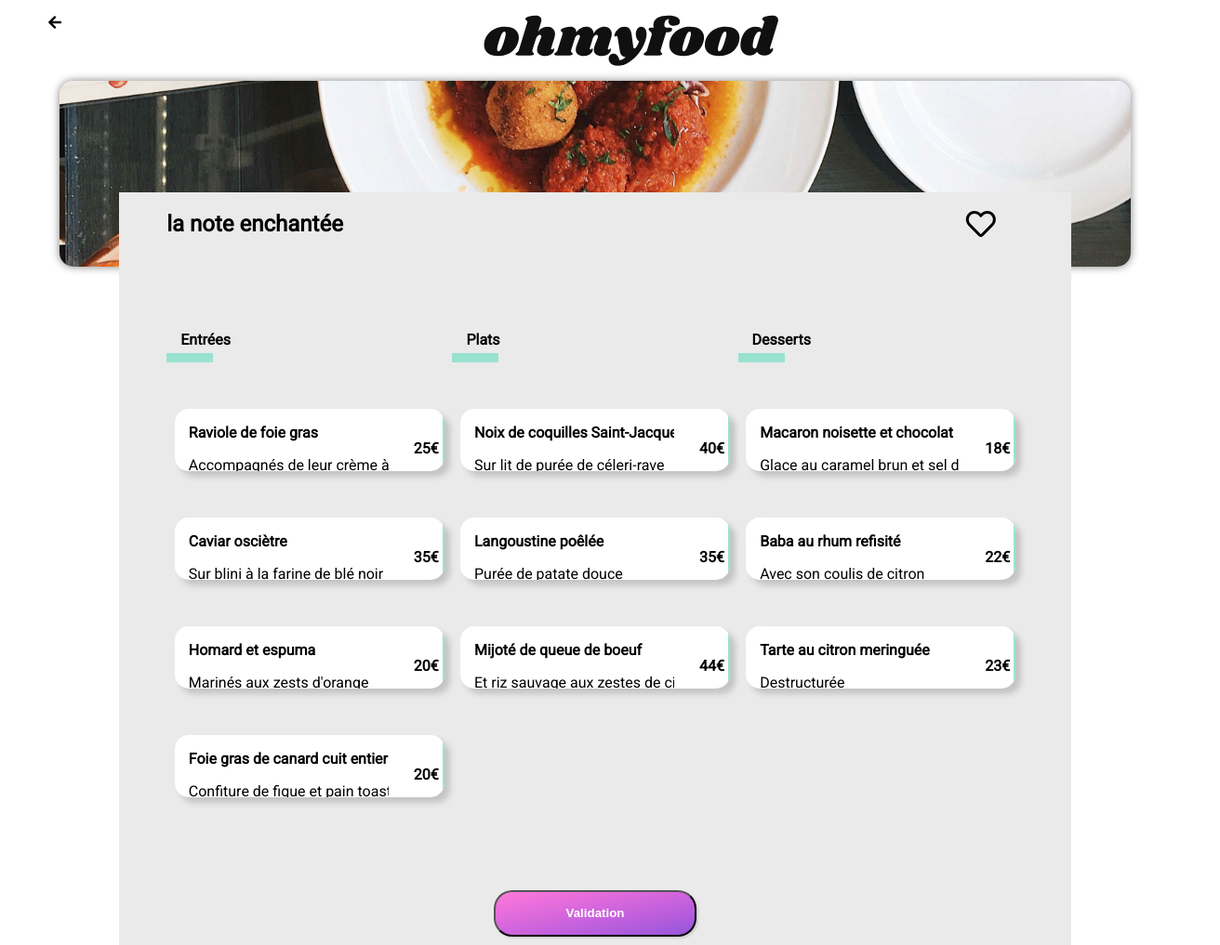
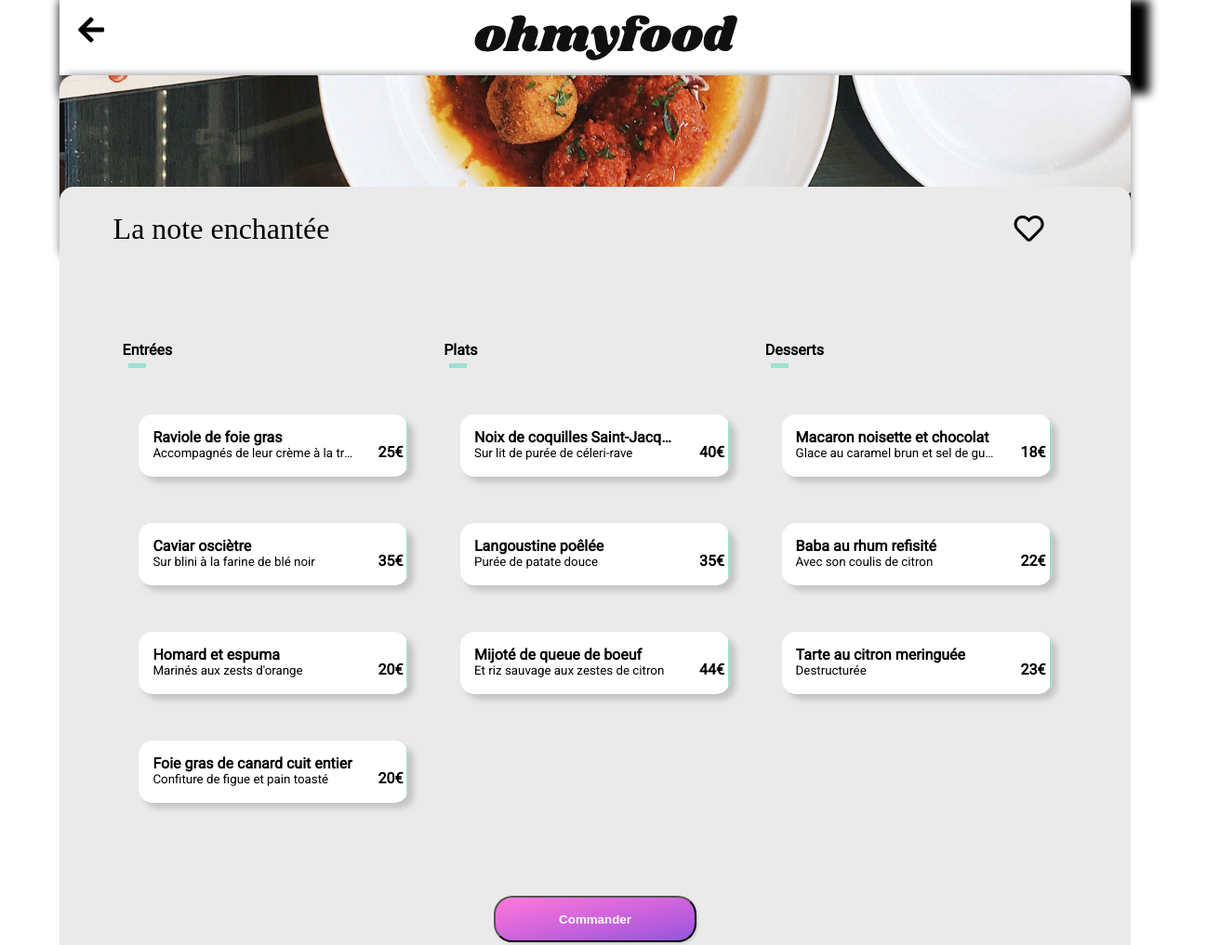
Before and after one commit to lls77580/LudovicLheveder_3_03032021, a website: page Restaurant_2.html in a window 1280 px wide. Shown: the top 1017 px of the page at 93% size, 1312 px wide, since content can reach past the window. Drawn offline with Linux system fonts and the light colour scheme; a web font is replaced by a local one.

Commit message:
commit final

```diff
--- a/Restaurant_2.html
+++ b/Restaurant_2.html
@@ -1,5 +1,6 @@
 <!DOCTYPE HTML>
 <html lang="fr">
+
 <head>
     <meta charset="UTF-8">
     <meta name="viewport" content="width=device-width, initial-scale=1.0">
@@ -9,15 +10,16 @@
     <link rel="stylesheet" href="public/css/prefixed/style.css">
     <title>La palette du goût</title>
 </head>
+
 <body>
-    <header >
-    <p class="header_restaurant"><a href="index.html"><i class="fas fa-x fa-arrow-left"></i></a><img src=images/logo/ohmyfood@2x.svg alt="logo" class="header_logo"></p>
+    <header>
+        <p class="header_restaurant"><a href="index.html"><i class="fas fa-2x fa-arrow-left"></i></a><img src=images/logo/ohmyfood@2x.svg alt="logo" class="header_logo"></p>
     </header>
     <div class="menu">
-        <img src=images/restaurants/stil-u2Lp8tXIcjw-unsplash.jpg alt=picture_restaurant  class="menu_restaurant--picture lapalettedugout">
+        <img src=images/restaurants/stil-u2Lp8tXIcjw-unsplash.jpg alt=picture_restaurant class="menu_restaurant--picture lapalettedugout">
         <section class="menu_restaurant">
             <div class=menu_restaurant--header>
-                <H2 class="menu_restaurant--header--titre titre title">la note enchantée</h2>
+                <H2 class="menu_restaurant--header--titre titre title">La note enchantée</h2>
                 <i class="far fa-heart fa-2x menu_restaurant--header--favoris favoris awesome_favoris" aria-hidden="false"></i>
                 <i class="fas fa-heart fa-2x menu_restaurant--header--favoris--bis favoris awesome_favoris" aria-hidden="true"></i>
             </div>
@@ -134,7 +136,7 @@
                     <div class="validation_area"><i class="fas fa-check check"></i></div>
                 </div>
             </div>
-            <input type="button" value="Validation" class="validation_btn btn">
+            <input type="button" value="Commander" class="validation_btn btn">
         </section>
     </div>
     <footer>
@@ -145,4 +147,5 @@
         <a href="mailto:contact@ohmyfood.com" class="footer_contact">Contact</a>
     </footer>
 </body>
+
 </html>
--- a/sass/base/_base.scss
+++ b/sass/base/_base.scss
@@ -1,45 +1,41 @@
-
-body{
+body {
     width: 90vw;
-margin: auto;
-@media screen and (max-width: 1300px) {
-width: 95vw;
+    display: flex;
+    flex-direction: column;
+    justify-content: center;
     margin: auto;
 }
-@media screen and (max-width: 700px) {
-width: 90vw;
-}
-@media screen and (max-width: 500px) {
-  width: 90vw;
-}
+
+a {
+    text-decoration: none;
 }
 
-a{
-text-decoration: none;
-}
+
 /**Section recherche 1ère partie**/
-.city{
+
+.city {
     background: $quaternarycolor;
     padding-bottom: 20px;
 }
-.city_search{
-    display:flex;
+
+.city_search {
+    display: flex;
     flex-direction: row;
     background-color: $quinarycolor;
     height: max-content;
     align-content: center;
     justify-content: center;
-    &_input{
+    &_input {
         background-color: $quinarycolor;
         height: 100%;
         border: none;
         width: auto;
         width: max-content;
     }
-    &_marker{
+    &_marker {
         display: flex;
     }
-    &_presentation--title{
+    &_presentation--title {
         padding: 2vw;
         display: flex;
         justify-content: center;
@@ -68,7 +64,7 @@ flex-direction: row;
     }
 }
 
-.secondaire{
+.secondaire {
     display: flex;
     justify-content: center;
     align-content: center;
@@ -78,28 +74,25 @@ background-color: $quaternarycolor;
     margin-bottom: 10px;
 }
 
+
 /**seconde partie filtres de recherches**/
 
-.filterrestaurant{
+.filterrestaurant {
     display: grid;
     grid-template-columns: auto auto auto;
     grid-template-rows: auto auto;
     grid-column-gap: 5vw;
     grid-row-gap: 20px;
-margin : 0 3vw 40px 3vw;
     align-content: center;
     justify-content: center;
+    margin-bottom: 40px;
     @media screen and (max-width: 1000px) {
         display: flex;
         flex-direction: column;
         align-content: flex-start;
         justify-content: flex-start;
-@media screen and (max-width){
-margin: auto;
-
     }
-}
-&_titre{
+    &_titre {
         grid-row-start: 1;
         grid-column-start: 1;
         grid-column-end: 4;
@@ -109,22 +102,21 @@ grid-row: 1;
             text-align: center;
         }
     }
-&_1{
+    &_1 {
         grid-row: 2;
         grid-column: 1;
         @media screen and (max-width: 700px) {
             grid-row: 2;
         }
     }
-&_2{
+    &_2 {
         grid-column: 2;
         grid-row: 2;
         @media screen and (max-width: 700px) {
             grid-row: 3;
-
         }
     }
-&_3{
+    &_3 {
         grid-column: 3;
         grid-row: 2;
         @media screen and (max-width: 700px) {
@@ -132,7 +124,8 @@ grid-row: 4;
         }
     }
 }
-.btn_restaurant{
+
+.btn_restaurant {
     display: grid;
     align-content: center;
     text-align: center;
@@ -148,7 +141,7 @@ grid-row: 4;
     z-index: 1;
     &:hover {
         border-radius: 20px;
-      .awesome_restaurant{
+        .awesome_restaurant {
             color: $primarycolor;
         }
         &::after {
@@ -167,14 +160,13 @@ grid-row: 4;
         opacity: 0;
         z-index: -1;
         transition: opacity 250ms;
-
     }
 }
 
 
 /**Partie restaurant**/
-.selectionrestaurants
-{
+
+.selectionrestaurants {
     display: grid;
     grid-template-rows: 45px auto auto;
     grid-template-columns: auto auto;
@@ -182,14 +174,12 @@ grid-row: 4;
     padding-bottom: 25px;
     background-color: $quinarycolor;
     padding: 0 2vw 4vw 5vw;
-  @media screen and (max-width: 700px)
-  {
+    @media screen and (max-width: 700px) {
         display: flex;
         flex-direction: column;
         gap: 40px;
     }
-  &_titre
-  {
+    &_titre {
         grid-row: 1;
         grid-column: 1;
         float: left;
@@ -197,18 +187,16 @@ grid-row: 4;
         margin-left: 0;
         margin-bottom: 50px;
     }
-  &_choix
-  {
+    &_choix {
         display: grid;
         grid-template-columns: 80% 20%;
         grid-template-rows: 75% 1rem 1rem 1rem;
         width: 100%;
         height: 252px;
         position: relative;
-    &--picture
-    {
+        &--picture {
             display: grid;
-      grid-column-start:  1;
+            grid-column-start: 1;
             grid-column-end: 3;
             grid-row-start: 1;
             width: 100%;
@@ -222,35 +210,30 @@ grid-row: 4;
             margin-top: 0;
             border-top-left-radius: 15px;
             border-top-right-radius: 15px;
-      @media screen and (max-width: 700px)
-      {
+            @media screen and (max-width: 700px) {
                 height: 15vw;
                 object-fit: cover;
                 overflow: hidden;
             }
-      @media screen and (max-width: 700px)
-      {
+            @media screen and (max-width: 700px) {
                 display: grid;
                 grid-template-columns: auto auto;
                 grid-template-rows: 82% 1rem 1rem 0.5rem;
                 height: 100%;
             }
         }
-    &--nom
-    {
+        &--nom {
             grid-row-start: 2;
             grid-column: 1;
             justify-content: flex-start;
             align-content: flex-start;
             padding-left: 15px;
-      @media screen and (max-width: 700px )
-      {
+            @media screen and (max-width: 700px) {
                 display: flex;
                 justify-content: flex-start;
             }
         }
-    &--quartier
-    {
+        &--quartier {
             grid-column: 1;
             grid-row-start: 3;
             text-align: left;
@@ -258,8 +241,8 @@ grid-row: 4;
             justify-content: flex-start;
             padding-left: 15px;
         }
-    &--favoris, &--favoris--bis
-    {
+        &--favoris,
+        &--favoris--bis {
             grid-column: 2;
             grid-row-start: 2;
             grid-row-end: 4;
@@ -269,17 +252,17 @@ grid-row: 4;
             width: auto;
             height: 45px;
         }
-  &--favoris{
+        &--favoris {
             z-index: 2;
             color: black;
             transition: all 1s ease-in-out;
             background-color: #FFF;
-  &--bis{
+            &--bis {
                 z-index: 1;
                 color: $primarycolor;
             }
         }
-  &--favoris--bis{
+        &--favoris--bis {
             z-index: 1;
             background: -webkit-gradient(linear, left top, left bottom, from(#9356DC), to(#FF79DA));
             background-clip: border-box;
@@ -287,11 +270,10 @@ color: $primarycolor;
             -webkit-text-fill-color: transparent;
         }
     }
-.selectionrestaurants_choix--favoris:hover{
+    .selectionrestaurants_choix--favoris:hover {
         opacity: 0;
     }
-
-.restaurant{
+    .restaurant {
         display: grid;
         grid-template-columns: auto auto;
         grid-template-rows: auto auto auto;
@@ -301,19 +283,19 @@ max-height: 100%;
         background-color: white;
         border-radius: 20px;
         margin-top: 2vw;
-&_1{
+        &_1 {
             grid-row-start: 2;
             grid-column-start: 1;
         }
-&_2{
+        &_2 {
             grid-row-start: 2;
             grid-column-start: 2;
         }
-&_3{
+        &_3 {
             grid-row-start: 3;
             grid-column-start: 1;
         }
-&_4{
+        &_4 {
             grid-row-start: 3;
             grid-column-start: 2;
         }
@@ -325,15 +307,16 @@ height: max-content;
         }
     }
 }
-.restaurant_nouveau{
+
+.restaurant_nouveau {
     position: absolute;
     right: 10px;
     top: 10px;
-  background:$tertiarycolor;
+    background: $tertiarycolor;
     width: max-content;
     height: max-content;
     z-index: 1;
-  color: darken($tertiarycolor,50%);
+    color: darken($tertiarycolor, 50%);
     padding: 10px;
     border-radius: 5px;
     display: flex;
--- a/sass/base/_typography.scss
+++ b/sass/base/_typography.scss
@@ -1,23 +1,41 @@
-.texte{
+    .texte {
         font-family: "roboto";
         color: black;
         font-size-adjust: inherit;
         text-overflow: ellipsis;
+    }
 
-}
-.title{
+    .title {
         font-weight: bolder;
         font-family: "roboto";
         color: black;
         font-size-adjust: inherit;
         text-overflow: ellipsis;
     }
-.number{
+
+    .number {
         font-family: "roboto";
         font-size: 1em;
         color: white;
     }
-a{
+
+    a {
         text-decoration: none;
         color: white;
     }
+
+    .menu_restaurant--header--titre {
+        font-family: 'Shrikhand';
+        font-weight: lighter;
+        font-size: 2em;
+        font-size-adjust: inherit;
+    }
+
+    .contenu {
+        &_entree,
+        &_plat,
+        &_dessert {
+            font-weight: lighter;
+            font-size: smaller;
+        }
+    }
--- a/sass/layout/_header.scss
+++ b/sass/layout/_header.scss
@@ -1,4 +1,4 @@
-.header_logo{
+.header_logo {
     font-family: 'Shrikhand';
     width: 25%;
     height: auto;
@@ -8,22 +8,20 @@
     align-content: center;
     color: $primarycolor;
     margin: auto;
-        @media screen and (max-width: 480px){
+    @media screen and (max-width: 480px) {
         width: 50%;
         height: auto;
     }
 }
-    header{
-        box-shadow: 10px 10px 10px 10px solid darken($senarycolor,20%);
-        width: 100vw;
+
+header {
+    box-shadow: 10px 10px 10px 10px darken($senarycolor, 20%);
 }
 
-
-
-footer{
+footer {
     height: 100px;
     background-color: $senarycolor;
-display:grid;
+    display: grid;
     grid-template-columns: auto auto auto auto;
     grid-template-rows: auto;
     justify-content: space-around;
@@ -31,38 +29,33 @@ color: white;
     font-family: "roboto";
     padding-bottom: 30px;
     margin-top: 45px;
-
-
-@media screen and (max-width: 700px ) {
+    @media screen and (max-width: 700px) {
         display: flex;
         flex-direction: column;
         align-content: center;
         justify-content: center;
-text-align: center;
         padding-left: 20px;
-
     }
-@media screen and (max-width: 700px ) {
+    @media screen and (max-width: 700px) {
         display: flex;
         flex-direction: column;
-align-content: center;
-justify-content: center;
-text-align: left;
+        align-content: flex-start;
+        justify-content: flex-start;
         padding-left: 20px;
-
     }
-@media screen and (max-width: 400px ) {
+    @media screen and (max-width: 400px) {
         display: flex;
         flex-direction: column;
-    align-content: center;
-    justify-content: center;
-    text-align: left;
+        align-content: flex-start;
+        justify-content: flex-start;
         padding-left: 20px;
+        line-height: 150%;
+        height: max-content;
     }
 }
 
-.footer{
-&_logo{
+.footer {
+    &_logo {
         color: white;
         grid-row-start: 1;
         grid-column: 1;
@@ -73,24 +66,31 @@ display: flex;
             align-content: flex-start;
             justify-content: flex-start;
             flex-direction: column;
-
         }
     }
-&_mentions{
+    &_mentions {
         grid-column: 3;
         grid-row: 2;
     }
-&_proposition{
+    &_proposition {
         grid-column: 1;
         grid-row: 2;
     }
-&_partenaire{
+    &_partenaire {
         grid-column: 2;
         grid-row: 2;
     }
-&_contact{
-color:white;
+    &_contact {
+        color: white;
         grid-column: 4;
         grid-row: 2;
     }
 }
+
+.fa-hands-helping {
+    padding-right: 10px;
+}
+
+.fa-utensils {
+    padding-right: 17px;
+}
--- a/sass/pages/_project.scss
+++ b/sass/pages/_project.scss
@@ -1,17 +1,18 @@
-.header_restaurant{
+.header_restaurant {
     display: grid;
     grid-template-rows: auto;
-grid-template-columns: 1% 99%;
+    grid-template-columns: 2% 98%;
 }
 
-.fa-arrow-left{
+.fa-arrow-left {
     display: flex;
     align-content: flex-start;
     width: 10px;
     color: black;
     padding-left: 20px;
 }
-.menu{
+
+.menu {
     display: grid;
     grid-template-columns: auto;
     grid-template-rows: auto 80px auto;
@@ -25,9 +26,9 @@ grid-template-rows: auto 40px auto;
         grid-template-columns: auto;
         grid-template-rows: auto 20px auto;
     }
+}
 
-}
-.menu_restaurant--picture{
+.menu_restaurant--picture {
     width: 100vw;
     height: 400px;
     object-fit: cover;
@@ -36,24 +37,26 @@ grid-column: 1;
     grid-row: 1 / 3;
     box-shadow: 0px 0px 10px 0px grey;
     margin: auto;
-@media screen and (max-width:1300px ) {
+    @media screen and (max-width: 1300px) {
         height: 200px;
         width: 90vw;
     }
 }
-.menu_restaurant{
+
+.menu_restaurant {
     display: grid;
     grid-template-columns: 30% 30% 30%;
     grid-template-rows: auto auto auto auto auto;
     grid-row-gap: 50px;
     background-color: $quinarycolor;
-width: 80vw;
+    width: 90vw;
     justify-content: center;
     align-content: center;
     margin: auto;
     grid-row: 2 / 4;
     grid-column: 1;
     padding-bottom: 40px;
+    border-radius: 15px;
     @media screen and (max-width: 1200px) {
         display: flex;
         flex-direction: column;
@@ -63,7 +66,7 @@ flex-direction: column;
             margin: 0;
         }
     }
-&_titre{
+    &_titre {
         grid-row: 1;
         grid-column: 1 / 4;
         display: flex;
@@ -71,35 +74,33 @@ justify-content: flex-start;
         font-size: 2em;
         vertical-align: top;
     }
-&_entrees{
+    &_entrees {
         grid-column: 1;
         grid-row: 2 / 5;
     }
-&_plat{
+    &_plat {
         grid-column: 2;
         grid-row: 2 / 5;
-
     }
-&_dessert{
+    &_dessert {
         grid-column: 3;
         grid-row: 2 / 5;
     }
-&--header{
+    &--header {
         display: grid;
         grid-template-columns: 90% 10%;
         grid-template-rows: auto;
         grid-row: 1;
         grid-column: 1 / 4;
         width: 100%;
-@media screen  and (max-width: 500px){
+        @media screen and (max-width: 500px) {
             grid-template-columns: 80% 20%;
-
         }
-&--titre{
+        &--titre {
             grid-row: 1;
-grid-column:1;
+            grid-column: 1;
         }
-&--favoris{
+        &--favoris {
             grid-column: 2;
             grid-row: 1;
             z-index: 2;
@@ -107,7 +108,7 @@ color: black;
             transition: all 1s ease-in-out;
             background-color: $quinarycolor;
             margin: auto;
-&--bis{
+            &--bis {
                 grid-column: 2;
                 grid-row: 1;
                 z-index: 1;
@@ -117,29 +118,29 @@ background-clip: border-box;
                 -webkit-text-fill-color: transparent;
                 margin: auto;
             }
-&:hover{
+            &:hover {
                 opacity: 0;
             }
         }
     }
+}
 
-}
-.mef{
+.mef {
     background-color: white;
     border-radius: 15px;
     box-shadow: 6px 6px 6px darken($quinarycolor, 15%);
 }
-.titre_menu{
+
+.titre_menu {
     position: relative;
-padding: 15px;
-&::after{
-content:"";
-width: 50px;
-height: 10px;
+    padding: 10px;
+    &::after {
+        content: "";
+        width: 1.2em;
+        height: 5px;
         background: $tertiarycolor;
         position: absolute;
-left: 0;
+        left: 1rem;
         bottom: 0;
-
     }
 }
--- a/sass/utils/_functions.scss
+++ b/sass/utils/_functions.scss
@@ -5,7 +5,7 @@
     margin: 50px auto 50px auto;
     width: 290px;
     padding: 0;
-    @media screen and (max-width:1200px ) {
+    @media screen and (max-width: 1200px) {
         white-space: nowrap;
         overflow: hidden;
         position: relative;
@@ -13,7 +13,7 @@
         height: 67px;
         width: 800px;
     }
-      @media screen and (max-width:1000px ) {
+    @media screen and (max-width:1000px) {
         white-space: nowrap;
         overflow: hidden;
         position: relative;
@@ -21,7 +21,7 @@
         height: 67px;
         width: 600px;
     }
-      @media screen and (max-width:800px ) {
+    @media screen and (max-width:800px) {
         white-space: nowrap;
         overflow: hidden;
         position: relative;
@@ -29,7 +29,7 @@
         height: 67px;
         width: 500px;
     }
-    @media screen and (max-width:600px ) {
+    @media screen and (max-width:600px) {
         white-space: nowrap;
         overflow: hidden;
         position: relative;
@@ -38,7 +38,7 @@
         width: 348px;
         margin: 30px auto 30px auto;
     }
-      @media screen and (max-width:400px ) {
+    @media screen and (max-width:400px) {
         white-space: nowrap;
         overflow: hidden;
         position: relative;
@@ -49,20 +49,20 @@
     }
 }
 
-  .mef > .price > .content{
+.mef>.price>.content {
     position: relative;
     overflow: hidden;
     white-space: nowrap;
     text-overflow: ellipsis;
 }
 
-  .mef:hover > .content {
+.mef:hover>.content {
     width: 165px;
     padding-left: 15px;
     overflow: hidden;
     white-space: nowrap;
     text-overflow: ellipsis;
-    @media screen and (max-width:1200px) {
+    @media screen and (max-width: 1200px) {
         width: 650px;
     }
     @media screen and (max-width:1000px) {
@@ -76,11 +76,10 @@
     }
     @media screen and (max-width: 400px) {
         width: 60%;
-
     }
 }
 
-  .mef:hover > .validation_area > .check {
+.mef:hover>.validation_area>.check {
     transform: rotate(360deg);
 }
 
@@ -94,7 +93,8 @@
     text-overflow: ellipsis;
     padding-bottom: 0;
     padding-left: 15px;
-    @media screen and (max-width:1200px) {
+    padding-top: 15px;
+    @media screen and (max-width: 1200px) {
         width: 728px;
         height: 67px;
     }
@@ -102,7 +102,6 @@
         width: 400px;
         height: 67px;
     }
-
     @media screen and (max-width:800px) {
         width: 350px;
         height: 67px;
@@ -114,21 +113,20 @@
     @media screen and (max-width:400px) {
         width: 73%;
     }
+}
 
-
-  }
 .price {
     display: inline-block;
     text-align: right;
-    border:none;
-    vertical-align: sub;
+    border: none;
+    vertical-align: top;
+    padding-top: 15px;
     height: 63px;
     width: 50px;
-    @media screen and (max-width:1000px) {
+    @media screen and (max-width: 1000px) {
         width: 177px;
         height: 67px;
     }
-
     @media screen and (max-width:800px) {
         width: 127px;
         height: 67px;
@@ -141,11 +139,11 @@
         width: 20%;
         height: 67px;
     }
+}
 
-  }
 .validation_area {
     display: inline-block;
-    vertical-align:top;
+    vertical-align: top;
     background: $tertiarycolor;
     height: 67px;
     width: 59px;
@@ -176,6 +174,7 @@
         width: 20%;
     }
 }
+
 .check {
     transition: all 1s;
     align-content: center;
@@ -189,32 +188,34 @@
     border-radius: 25px;
     margin-top: 20px;
     margin-left: 15px;
-    @media screen and (max-width: 1200px){
+    @media screen and (max-width: 1200px) {
         margin-left: 25px;
     }
-    @media screen and (max-width: 1000px){
+    @media screen and (max-width: 1000px) {
         margin-left: 40px;
     }
-    @media screen and (max-width: 800px){
+    @media screen and (max-width: 800px) {
         margin-left: 40px;
     }
-    @media screen and (max-width: 600px){
+    @media screen and (max-width: 600px) {
         margin-left: 20px;
     }
-    @media screen and (max-width: 400px){
+    @media screen and (max-width: 400px) {
         margin-left: 10px;
     }
-    @media screen and (max-width: 300px){
+    @media screen and (max-width: 300px) {
         margin-left: 12px;
     }
+}
 
-  }
+
 /**transition**/
+
 .mef {
     animation: apparition 1500ms;
 }
 
-@keyframes apparition{
+@keyframes apparition {
     0% {
         transform: scaleX(0) scaleY(0);
         opacity: .1;
@@ -240,9 +241,12 @@
         transform: scaleX(1);
     }
 }
-.contenu{
-display: flex;
-align-content: center;
-padding-top: 0;
 
+.entree,
+.plat,
+.dessert {
+    text-overflow: ellipsis;
+    overflow-x: hidden;
+    margin-top: 0;
+    margin-bottom: 0;
 }
```
Also changed, not shown: Restaurant_1.html (+6 -3 lines), Restaurant_3.html (+7 -4 lines), Restaurant_4.html (+6 -3 lines), public/css/prefixed/style.css, public/css/style.css, 1 other file. Lines whose indentation alone changed are shown as unchanged.
